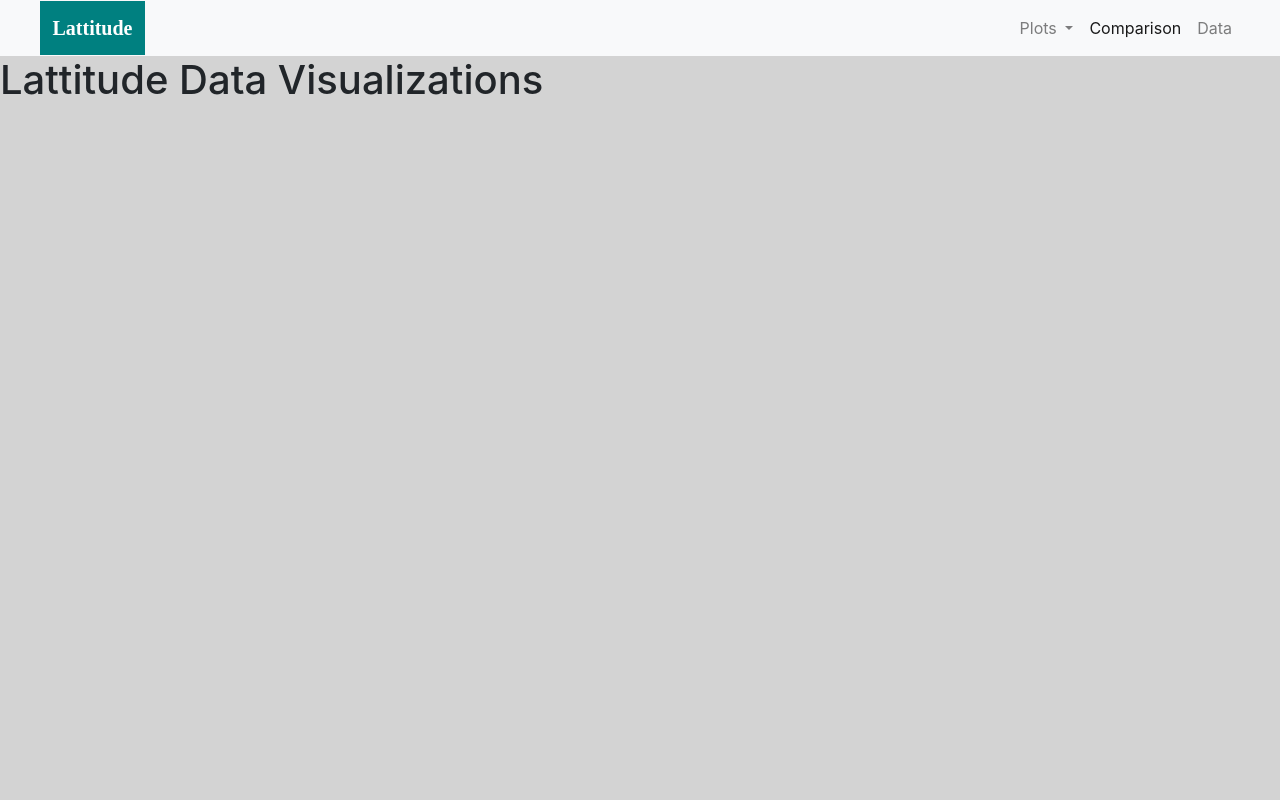
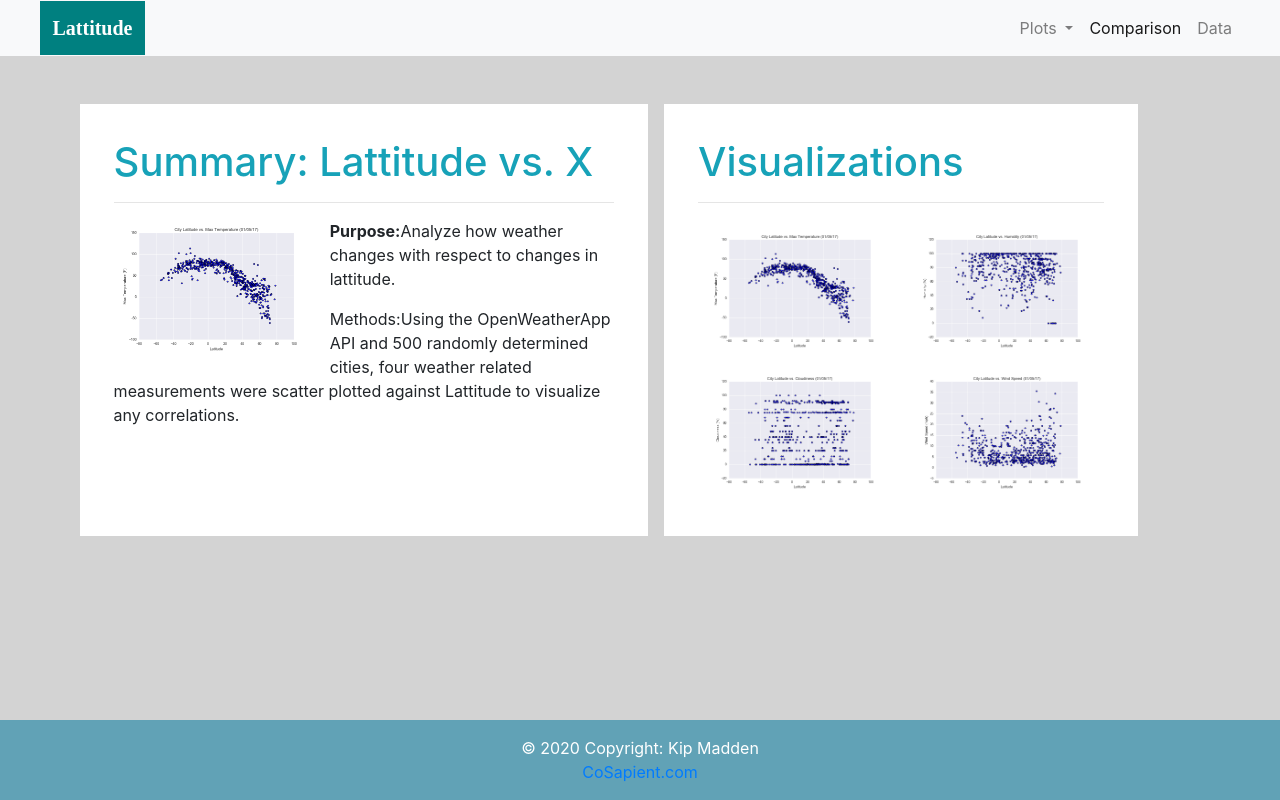
Before and after one commit to kipmadden/Web-Design-Challenge, a plain HTML site: page WebVisualizations/index.html in a window 1280 px wide. Drawn offline with nearby package versions, Linux system fonts and the light colour scheme.

Commit message:
Landing page additions

```diff
--- a/WebVisualizations/index.html
+++ b/WebVisualizations/index.html
@@ -39,7 +39,48 @@
           </ul>
         </div>
       </nav>
-    <h1>Lattitude Data Visualizations</h1>
+<br>
+<br>
+
+
+        <div class="container-fluid ">
+            <div class="row">
+                <div class="col-lg-6 my-8 mx-2">
+                    <h1 class="display-5 text-info">Summary: Lattitude vs. X</h1>
+                    <hr>
+                    <img src="Images/Temperature.png" class="float-left mr-3 about-img img-responsive" width="40%" alt="Scatterplot of Lattitude vs.Temperature">
+                    <p ><strong>Purpose:</strong>Analyze how weather changes with respect to changes in lattitude.</p>
+                    <p>Methods:</strong>Using the OpenWeatherApp API and 500 randomly determined cities,
+                        four weather related measurements were scatter plotted against Lattitude to visualize any correlations.
+                    </p>
+                </div>
+                <div class="col-lg-5 my-8 mx-2 ">
+                    <h1 class="display-5 text-info">Visualizations</h1>
+                    <hr>
+
+                    <img src="Images/Temperature.png" class="img-responsive float-lg-left m-2" width="45%" alt="Scatterplot of Lattitude vs.Temperature">
+
+                    <img src="Images/Humidity.png" class="img-responsive float-lg-right m-2" width="45%" alt="Scatterplot of Lattitude vs.Temperature">
+
+                    <img src="Images/Cloudiness.png" class="img-responsive float-lg-left m-2" width="45%" alt="Scatterplot of Lattitude vs.Temperature">
+
+                    <img src="Images/WindSpeed.png" class="img-responsive float-lg-right m-2" width="45%" alt="Scatterplot of Lattitude vs.Temperature">
+
+                </div>
+            </div>
+        </div>
+<br>
+<br>
+
+    <!-- Footer -->
+    <footer class="footer font-small">
+
+        <div class="footer-copyright text-center py-3">© 2020 Copyright: Kip Madden<br>
+        <a href="https://cosapient.com/"> CoSapient.com</a>
+        </div>
+
+    </footer>
+
 
     <!-- Optional JavaScript -->
     <!-- jQuery first, then Popper.js, then Bootstrap JS -->
--- a/WebVisualizations/style.css
+++ b/WebVisualizations/style.css
@@ -1,4 +1,9 @@
-#brandlogo {
+.container-fluid {
+    padding-left: 4%;
+    padding-right: 4%;
+    }
+
+    #brandlogo {
     color: #fff;
     background: teal;
     height: auto;
@@ -17,3 +22,57 @@
   body{
       background-color: lightgray;
   }
+
+  .container {
+    justify-content: space-evenly;
+}
+
+.row {
+    padding: 0% 3% 0% 3%;
+}
+
+.col-lg-6 {
+   background-color: white;
+   padding: 3% 3% 3% 3%;
+
+}
+.col-lg-5 {
+    background-color: white;
+    padding: 3% 3% 3% 3%;
+
+}
+.img {
+    margin: 5px 5px 5px 5px;
+}
+
+@media screen and (max-width: 991px) {
+    /* start of large tablet styles */
+    .img-responsive {
+      min-width: 45%;
+    }
+}
+
+@media screen and (max-width: 768px) {
+    /* start of medium tablet styles */
+    /* Adding a fixed/percentage min-width could ensure that the image doesn't get too small */
+    .img-responsive {
+      min-width: 100%;
+    }
+}
+
+@media screen and (max-width: 479px) {
+    /* start of phone styles */
+    /* It's possible to hide the image if the screen becomes too small */
+    .img-responsive {
+      min-width: 100%;
+    }
+}
+.footer {
+    position: fixed;
+    left: 0;
+    bottom: 0;
+    width: 100%;
+    background-color: #61a2b6;
+    color: white;
+    text-align: center;
+ }
```
Also changed, not shown: WebVisualizations/Images/Cloudiness.png (renamed from WebVisualizations/Resources/assets/images/Fig3.png), WebVisualizations/Images/Humidity.png (renamed from WebVisualizations/Resources/assets/images/Fig2.png), WebVisualizations/Images/Temperature.png (renamed from WebVisualizations/Resources/assets/images/Fig1.png), WebVisualizations/Images/WindSpeed.png (renamed from WebVisualizations/Resources/assets/images/Fig4.png).
